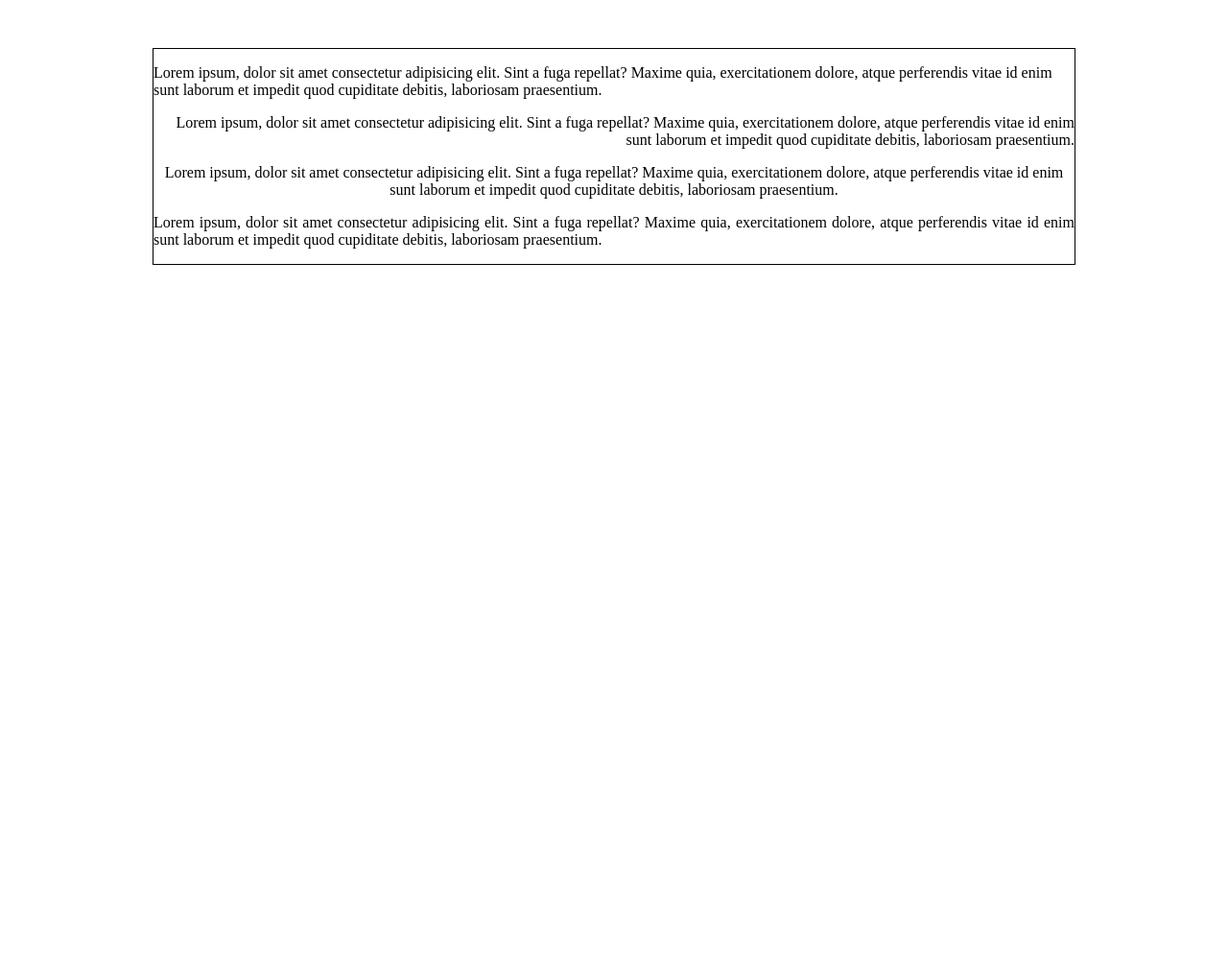
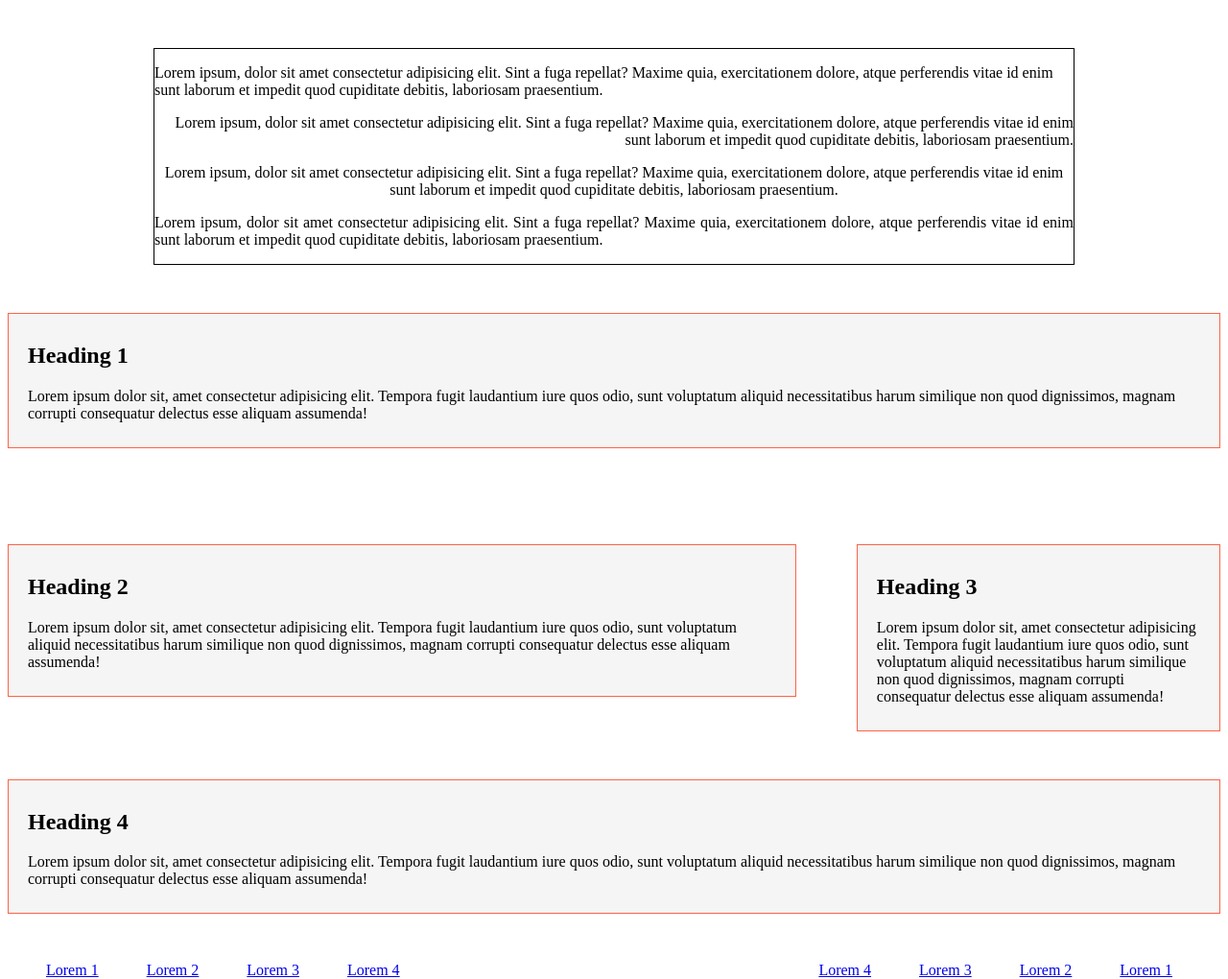
Before and after one commit to cvijander/osnove-css, a plain HTML site: page 12. cas Float i aligment/index.html in a window 1280 px wide. Shown: the whole page at 96% size. Before the commit the page ends 800 px from the top, so only its background shows below. Drawn offline with Linux system fonts and the light colour scheme.

Commit message:
Float i aligment

```diff
--- a/12. cas Float i aligment/index.html
+++ b/12. cas Float i aligment/index.html
@@ -15,5 +15,41 @@
             <p class="justify">Lorem ipsum, dolor sit amet consectetur adipisicing elit. Sint a fuga repellat? Maxime quia, exercitationem dolore, atque perferendis vitae id enim sunt laborum et impedit quod cupiditate debitis, laboriosam praesentium.</p>
         </div>
     </div>
+
+    <div class="container1">
+        <div id="box-1" class="box">
+            <h2>Heading 1</h2>
+            <p>Lorem ipsum dolor sit, amet consectetur adipisicing elit. Tempora fugit laudantium iure quos odio, sunt voluptatum aliquid necessitatibus harum similique non quod dignissimos, magnam corrupti consequatur delectus esse aliquam assumenda!</p>
+        </div>
+        <div id="box-2" class="box">
+            <h2>Heading 2</h2>
+            <p>Lorem ipsum dolor sit, amet consectetur adipisicing elit. Tempora fugit laudantium iure quos odio, sunt voluptatum aliquid necessitatibus harum similique non quod dignissimos, magnam corrupti consequatur delectus esse aliquam assumenda!</p>
+        </div>
+        <div id="box-3" class="box">
+            <h2>Heading 3</h2>
+            <p>Lorem ipsum dolor sit, amet consectetur adipisicing elit. Tempora fugit laudantium iure quos odio, sunt voluptatum aliquid necessitatibus harum similique non quod dignissimos, magnam corrupti consequatur delectus esse aliquam assumenda!</p>
+        </div>
+        <div id="box-4" class="box clr">
+            <h2>Heading 4</h2>
+            <p>Lorem ipsum dolor sit, amet consectetur adipisicing elit. Tempora fugit laudantium iure quos odio, sunt voluptatum aliquid necessitatibus harum similique non quod dignissimos, magnam corrupti consequatur delectus esse aliquam assumenda!</p>
+        </div>
+    </div>
+
+
+    <div class="container3">
+        <ul>
+            <li><a href="#">Lorem 1</a></li>
+            <li><a href="#">Lorem 2</a></li>
+            <li><a href="#">Lorem 3</a></li>
+            <li><a href="#">Lorem 4</a></li>
+        </ul>
+
+        <ul class="right">
+            <li><a href="#">Lorem 1</a></li>
+            <li><a href="#">Lorem 2</a></li>
+            <li><a href="#">Lorem 3</a></li>
+            <li><a href="#">Lorem 4</a></li>
+        </ul>
+    </div>
 </body>
 </html>
--- a/12. cas Float i aligment/main.css
+++ b/12. cas Float i aligment/main.css
@@ -1,3 +1,7 @@
+*{
+    box-sizing: border-box;
+}
+
 body {
     background-color: #fff;
 }
@@ -23,3 +27,38 @@ p.center {
 p.justify {
     text-align: justify;
 }
+
+.box {
+    background-color: #f5f5f5;
+    padding:10px 20px ;
+    border: 1px solid tomato;
+    margin: 50px 0;
+}
+
+#box-2 {
+    width: 65%;
+    float: left;
+}
+
+#box-3 {
+    width: 30%;
+    float: right;
+}
+
+.clr {
+    clear: both;
+}
+
+ul {
+    list-style: none;
+}
+
+ul li {
+    float: left;
+    margin-right:50px ;
+}
+
+ul.right li {
+    float: right;
+    margin-right: 50px;
+}
```
